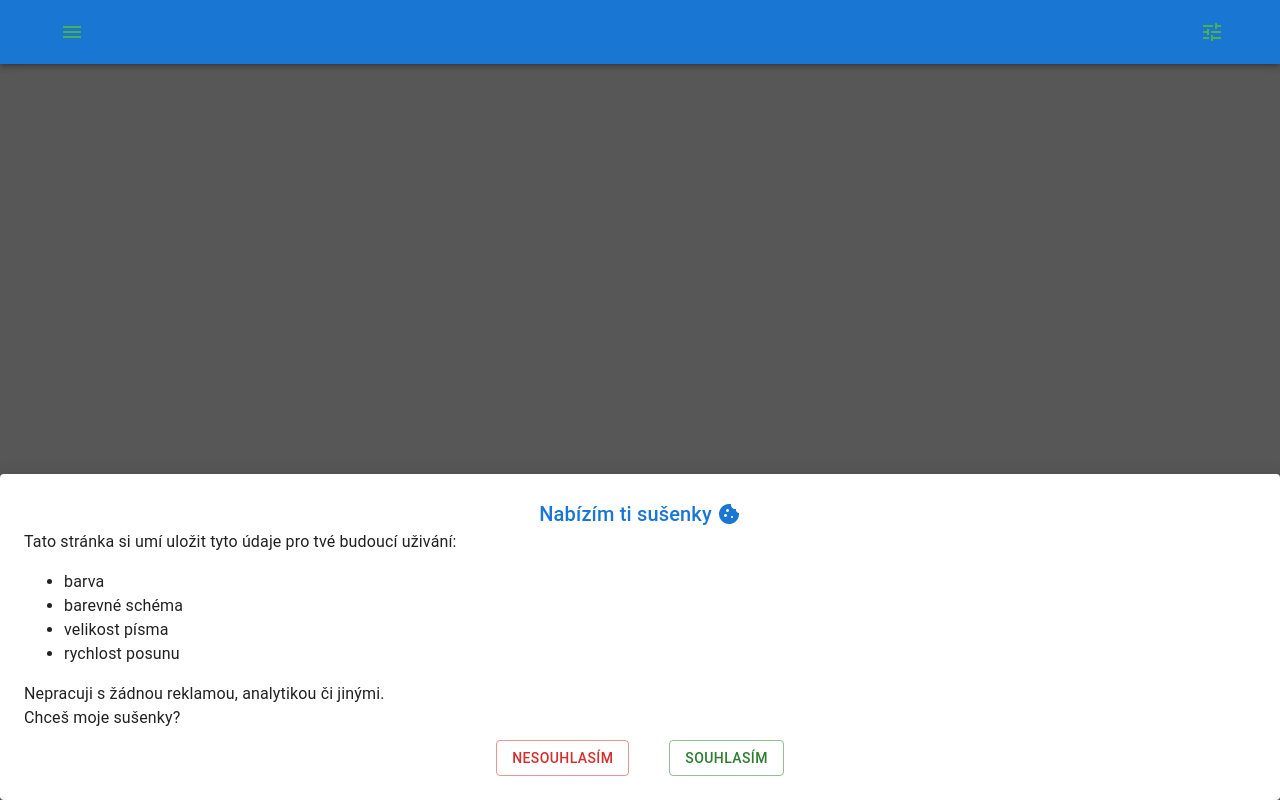
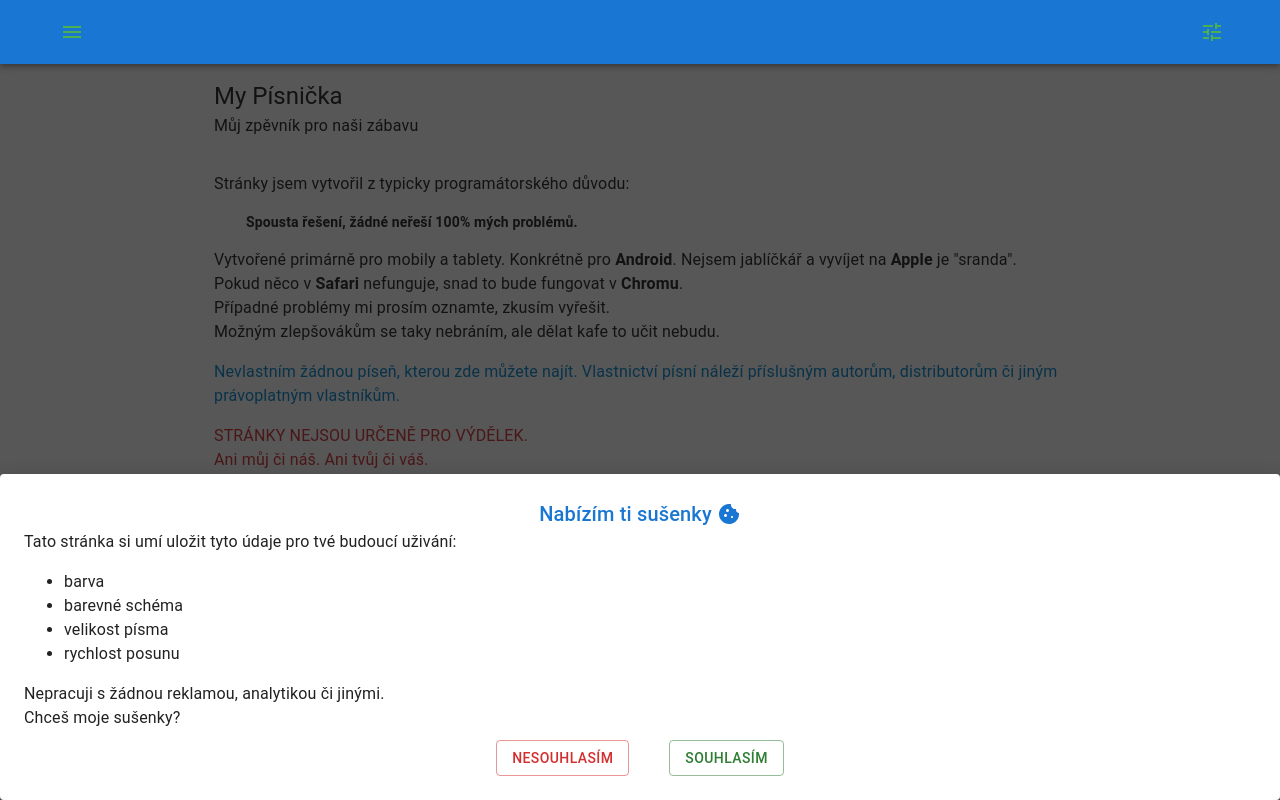
Before and after one commit to fMuchka/myPisnicka, a React (Vite) app: page / in a window 1280 px wide. Built offline with nearby package versions, Linux system fonts and the light colour scheme.

Commit message:
B!! Hash router

```diff
--- a/src/app/App.tsx
+++ b/src/app/App.tsx
@@ -38,7 +38,7 @@ import TopBar from '../components/AppBars/TopBar/TopBar';
 import { setScrollSpeed } from '../features/Controls/ScrollControl/scrollSlice';
 import { setFontSize } from '../features/Controls/FontSizeControl/fontSizeSlice';
 import { updateCookieAcceptState } from '../features/Cookies/cookieSlice';
-import { BrowserRouter, Route } from 'react-router';
+import { HashRouter, Route } from 'react-router';
 import SongView from '../routes/SongView/SongView';
 import { Routes } from 'react-router';
 import SongListView from '../routes/SongListView/SongListView';
@@ -162,15 +162,16 @@ function App() {
     <ThemeProvider theme={theme}>
       <CssBaseline>
         <Container maxWidth="md" sx={{ marginTop: '5rem' }}>
-          <BrowserRouter>
+          <HashRouter>
             <TopBar />
+
             <Routes>
               <Route path="/my-pisnicka/ListView" element={<SongListView />} />
               <Route path="/my-pisnicka/SongView" element={<SongView />} />
-              <Route path="/my-pisnicka/" element={<InfoView />} />
+              <Route path="" element={<InfoView />} />
               <Route path="/my-pisnicka/Info" element={<InfoView />} />
             </Routes>
-          </BrowserRouter>
+          </HashRouter>
         </Container>
 
         <ScrollTop>
```
